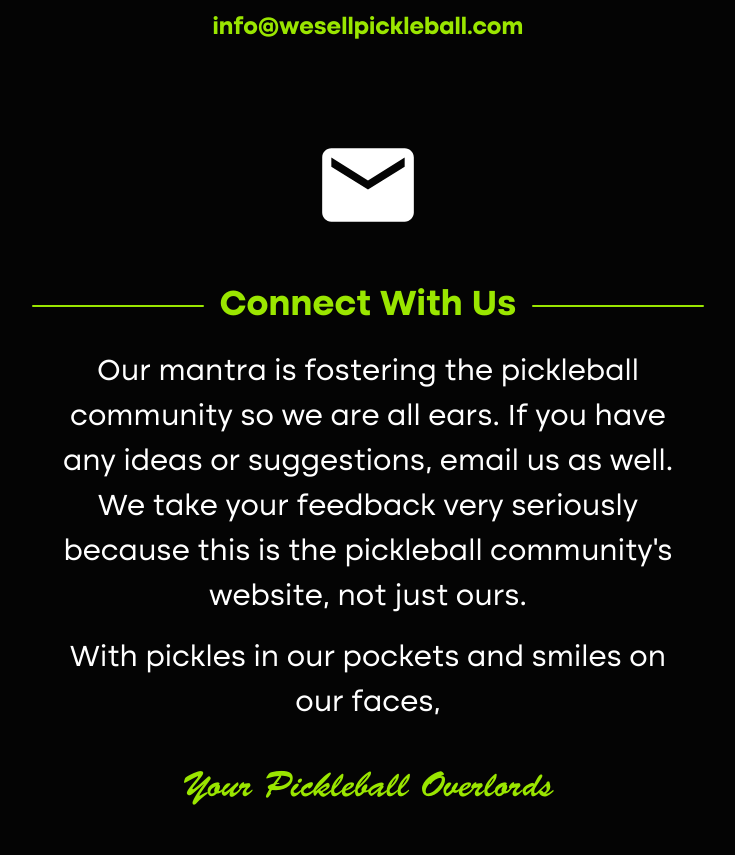
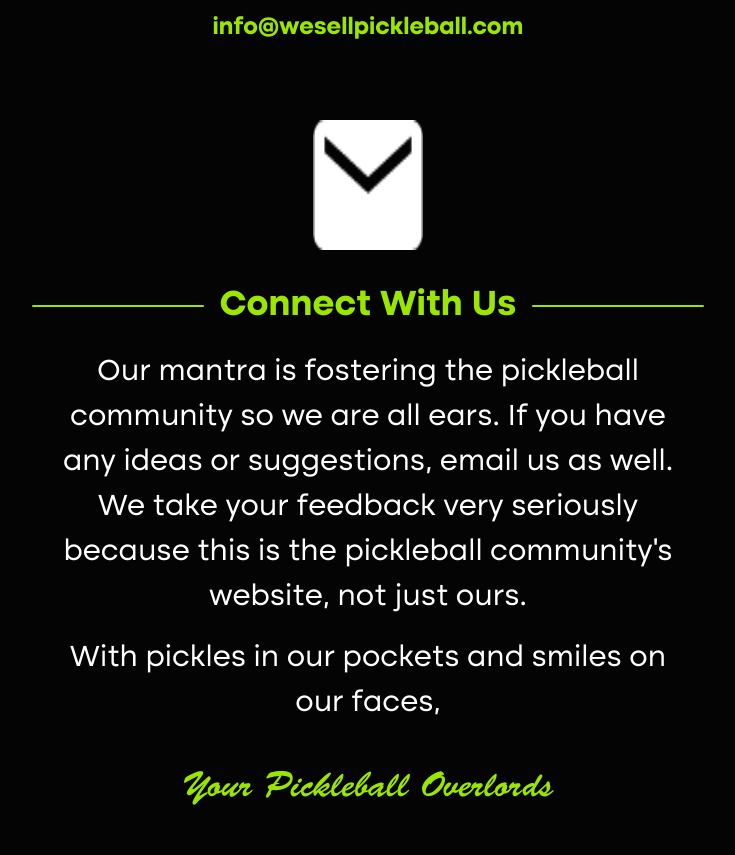
Before and after one commit to ahmedafzal98/wesellpickleball, a React (Vite) app in the folder client/: page / in a window 1280 px wide. Shown: the part 4041-4896 px from the top of the page, without its empty margins (272-1007 px from the left). Built offline with nearby package versions, Linux system fonts and the light colour scheme.

Commit message:
update email Icon

```diff
--- a/client/src/components/BookmarkSection.jsx
+++ b/client/src/components/BookmarkSection.jsx
@@ -5,6 +5,7 @@ import pplIcon from "../assets/ppl.png";
 import pickleballCourt from "../assets/picleball_court.webp";
 import affiliateIcon from "../assets/affiliateIcon.png";
 import socialIcon from "../assets/social.png";
+import emailIcon from "../assets/EmailIcon.png";
 import AffiliateForm from "./AffiliateForm";
 
 const BookmarkSection = () => {
@@ -150,7 +151,11 @@ const BookmarkSection = () => {
         </div>
 
         <div className="flex justify-center mt-18">
-          <MdEmail className="w-[66px] h-[53px] mx-auto sm:w-[90px] sm:h-[110px] md:w-[110px] md:h-[130px]" />
+          <img
+            src={emailIcon}
+            alt="socialIcon"
+            className="w-[66px] h-[53px] mx-auto sm:w-[90px] sm:h-[110px] md:w-[110px] md:h-[130px]"
+          />
         </div>
 
         {/* Decorative "Connect With Us" heading */}
```
Also changed, not shown: client/src/assets/EmailIcon.png (added).
